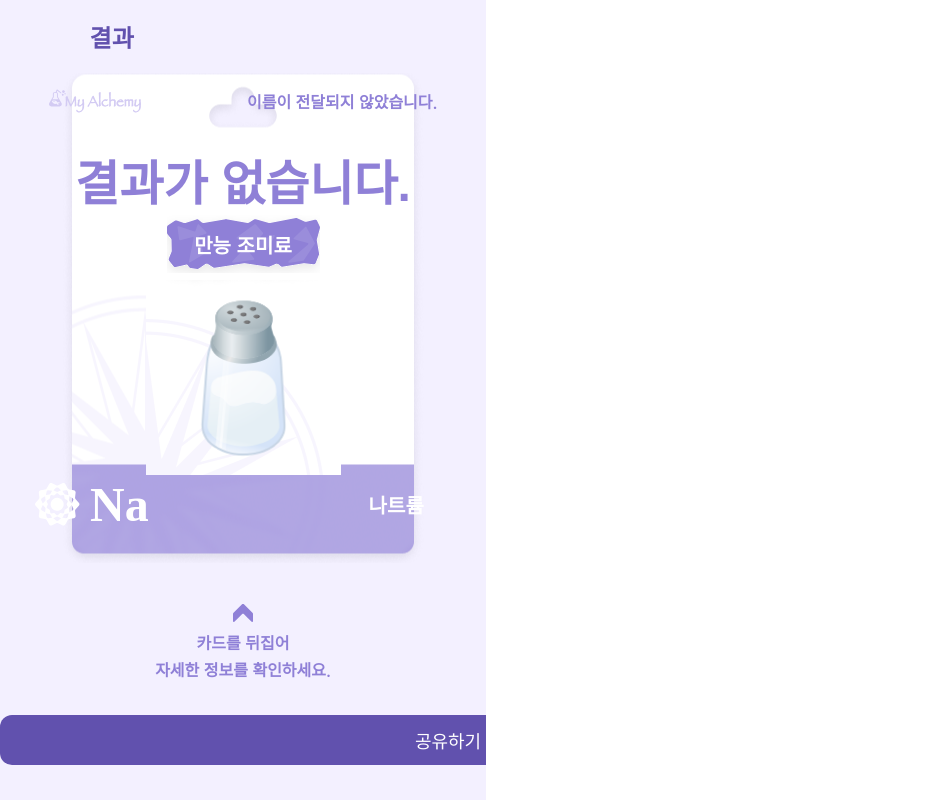
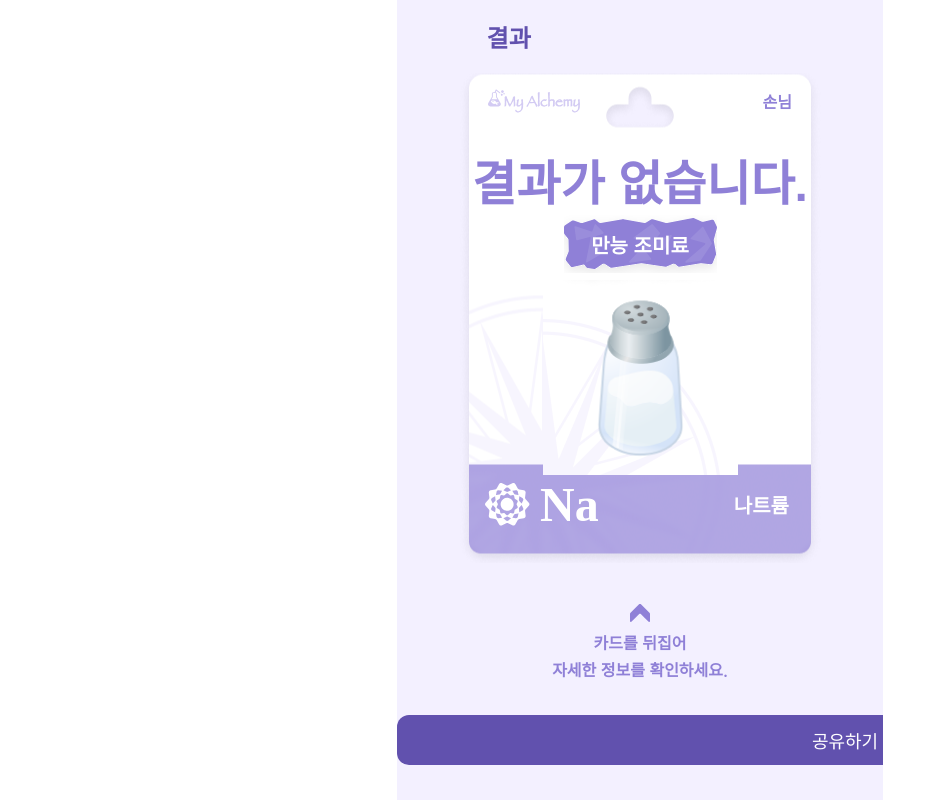
Before and after one commit to 99narii/design, a React (Create React App) app: page /result in a window 1280 px wide. Shown: the whole page, without its empty margins (0-946 px from the left). Built offline with nearby package versions, Linux system fonts and the light colour scheme.

Commit message:
레이아웃 대응

```diff
--- a/public/index.html
+++ b/public/index.html
@@ -3,10 +3,12 @@
   <head>
     <meta charset="utf-8" />
     <link rel="icon" href="%PUBLIC_URL%/favicon.ico" />
+    <script src="https://developers.kakao.com/sdk/js/kakao.js"></script>
+
     <meta name="viewport" content="width=device-width, initial-scale=1" />
     <meta name="theme-color" content="#000000" />
     <meta
-      name="description"
+      name=""
       content="Web site created using create-react-app"
     />
     <link rel="apple-touch-icon" href="%PUBLIC_URL%/logo192.png" />
@@ -27,7 +29,7 @@
     <title>React App</title>
   </head>
   <body>
-    <noscript>You need to enable JavaScript to run this app.</noscript>
+    <noscript>나의 분자는?</noscript>
     <div id="root"></div>
     <!--
       This HTML file is a template.
--- a/src/App.scss
+++ b/src/App.scss
@@ -7,6 +7,8 @@
   min-height: $MIN_HEIGHT;
   display: flex;
   justify-content: center;
+  align-items: center;
+  margin: 0 auto;
   color: #FFF;
   font-family: $GOTHIC;
   >.home_btn {
--- a/src/Pages/Result/index.tsx
+++ b/src/Pages/Result/index.tsx
@@ -20,14 +20,14 @@ export const Result = () => {
   return (
     <div className='result'>
       <span className='tit'>결과</span>
-      <div>
+      <div className='card_cont'>
         <div className={`card ${flipped ? 'flipped' : ''}`} onClick={handleCardClick}>
           <div className='inner'>
             <div className='front'>
               <span className='card_header'>
                 <img src='img/s_logo.svg'/>
                 <p className='name'>
-                  {name ? `${name}님` : '이름이 전달되지 않았습니다.'}
+                  {name ? `${name}님` : '손님'}
                 </p>
               </span>
               <h2 className='type'>{result}</h2>
--- a/src/Pages/Result/style.scss
+++ b/src/Pages/Result/style.scss
@@ -21,11 +21,15 @@
         margin: 19px 0 19px 7vw;
         color: $PURPLE;
     }
+    >.card_cont {
+        max-width: 380px;
+        width: 100%;
+        margin: 0 auto;
     .card {
-        height: 490px; /* 카드의 고정 높이 */
-        width: 100%; /* 부모에 맞춤 */
-        position: relative; /* 자식 요소의 기준이 될 위치 설정 */
-        perspective: 1000px; /* 3D 효과를 위한 원근감 설정 */
+        height: 490px;
+        width: 100%;
+        position: relative;
+        perspective: 1000px;
             &.flipped {
             .inner {
               transform: rotateY(180deg);
@@ -133,6 +137,7 @@
             }
           }
         }
+    }
         .info {
             font-size: 16px;
             font-style: normal;
@@ -171,6 +176,7 @@
 
             }
             >div {
+                margin: 0 auto;
                 animation: fadeIn 1s ease-in forwards;
                 width: 347px;
                 height: 170px;
--- a/src/Pages/Test/style.scss
+++ b/src/Pages/Test/style.scss
@@ -46,6 +46,8 @@
         align-items: center;
         gap: 16px;
         padding: 0 30px;
+        animation: fadeIn 1s ease-in forwards;
+
         >img {
           width: 38px;
         }
--- a/src/index.css
+++ b/src/index.css
@@ -16,6 +16,7 @@ body {
     sans-serif;
   -webkit-font-smoothing: antialiased;
   -moz-osx-font-smoothing: grayscale;
+  overflow: hidden;
 
 }
 
```
Also changed, not shown: 6 other files (tests, documents, lock files or other folders).
